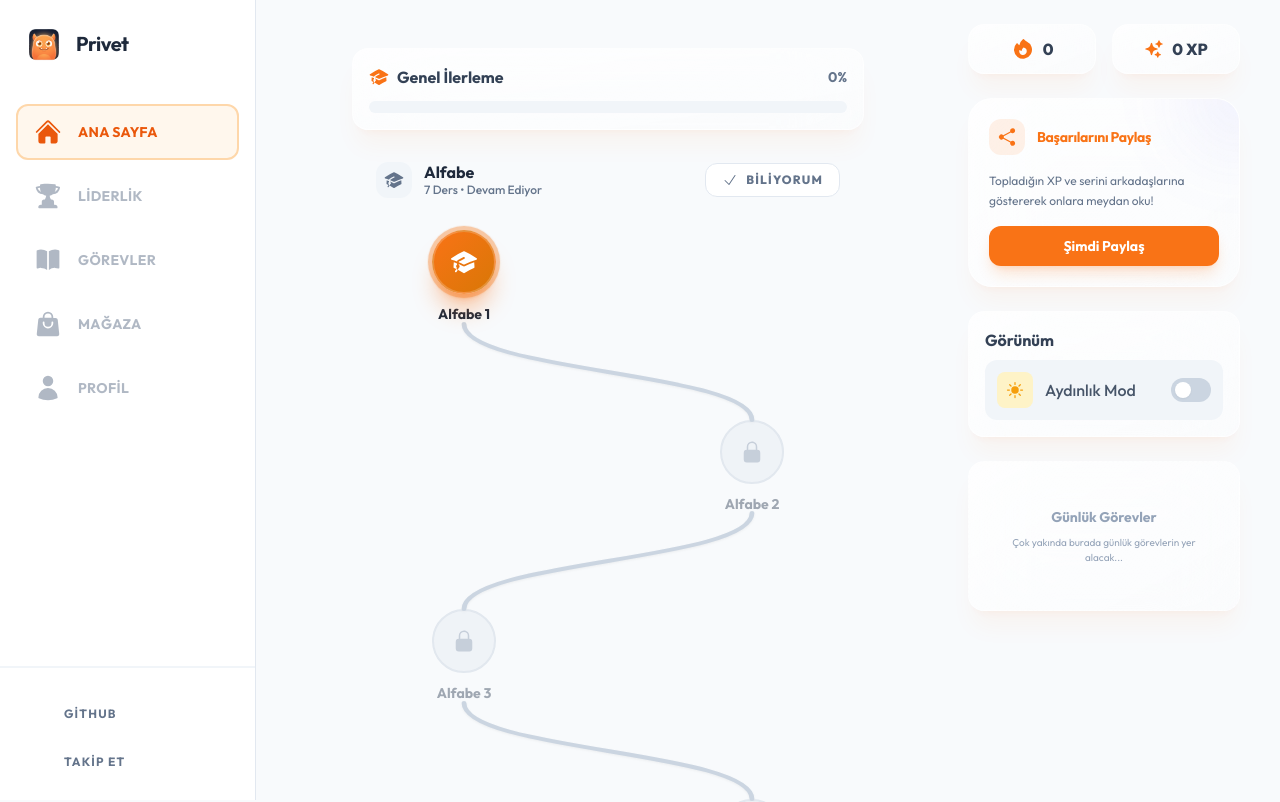
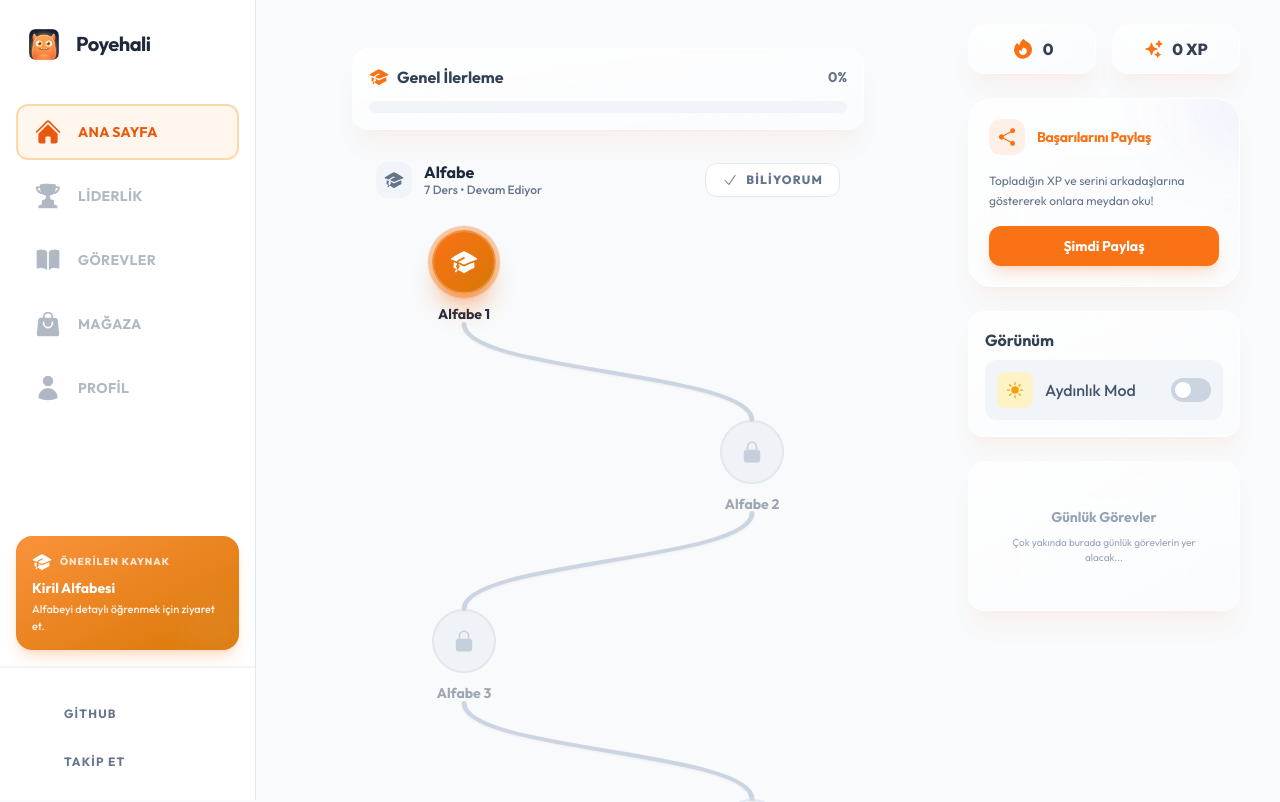
Before and after one commit to gorkembayraktar/poyehali, a React (Vite) app: page / in a window 1280 px wide. Shown: the top 802 px of the page. Built offline with nearby package versions, Linux system fonts and the light colour scheme; some icons are missing.

Commit message:
v 0.0.119 ads

```diff
--- a/index.html
+++ b/index.html
@@ -1,16 +1,20 @@
 <!DOCTYPE html>
 <html lang="tr">
+
 <head>
   <meta charset="UTF-8" />
   <link rel="icon" type="image/png" href="/favicon.png" />
   <meta name="viewport" content="width=device-width, initial-scale=1.0" />
-    <title>Privet - Rusça Öğren</title>
+  <title>Poyehali - Rusça Öğren</title>
   <link rel="preconnect" href="https://fonts.googleapis.com">
   <link rel="preconnect" href="https://fonts.gstatic.com" crossorigin>
-    <link href="https://fonts.googleapis.com/css2?family=Inter:wght@400;500;600;700;800;900&display=swap" rel="stylesheet">
+  <link href="https://fonts.googleapis.com/css2?family=Inter:wght@400;500;600;700;800;900&display=swap"
+    rel="stylesheet">
 </head>
+
 <body>
   <div id="root"></div>
   <script type="module" src="/src/main.jsx"></script>
 </body>
+
 </html>
--- a/src/components/Layout.jsx
+++ b/src/components/Layout.jsx
@@ -37,7 +37,7 @@ function Layout({ children }) {
             <div className="md:hidden sticky top-0 z-50 p-4 bg-white/80 dark:bg-[#181818]/80 backdrop-blur-md border-b border-slate-200 dark:border-white/5 flex justify-between items-center">
               <div className="flex items-center gap-2">
                 <img src={logo} alt="Rusça Logo" className="w-8 h-8 object-contain" />
-                <span className="font-bold text-slate-800 dark:text-white">Privet</span>
+                <span className="font-bold text-slate-800 dark:text-white">Poyehali</span>
               </div>
 
               {/* Mobile Stats & Toggle */}
--- a/src/components/ShareModal.jsx
+++ b/src/components/ShareModal.jsx
@@ -51,7 +51,7 @@ function ShareModal({ isOpen, onClose, stats }) {
                     const url = URL.createObjectURL(blob)
                     const a = document.createElement('a')
                     a.href = url
-                    a.download = `privet-basari-${stats.streak}-gun.png`
+                    a.download = `poyehali-basari-${stats.streak}-gun.png`
                     a.click()
                     URL.revokeObjectURL(url)
 
@@ -70,7 +70,7 @@ function ShareModal({ isOpen, onClose, stats }) {
         if (navigator.share) {
             try {
                 await navigator.share({
-                    title: 'Privet - Rusça Öğreniyorum',
+                    title: 'Poyehali - Rusça Öğreniyorum',
                     text: shareText,
                     url: shareUrl,
                 })
@@ -134,10 +134,10 @@ function ShareModal({ isOpen, onClose, stats }) {
                                 {/* Header: Logo & Branding */}
                                 <div className="relative z-10 flex items-center gap-3">
                                     <div className="w-12 h-12 rounded-2xl bg-white/10 backdrop-blur-xl border border-white/20 flex items-center justify-center p-2.5 shadow-xl">
-                                        <img src={logo} alt="Privet" className="w-full h-full object-contain" />
+                                        <img src={logo} alt="Poyehali" className="w-full h-full object-contain" />
                                     </div>
                                     <div>
-                                        <h3 className="text-xl font-black text-white tracking-tight leading-none">Privet</h3>
+                                        <h3 className="text-xl font-black text-white tracking-tight leading-none">Poyehali</h3>
                                         <p className="text-[10px] font-bold text-orange-400 uppercase tracking-[0.2em] mt-1">Rusça Öğren</p>
                                     </div>
                                 </div>
--- a/src/components/Sidebar.jsx
+++ b/src/components/Sidebar.jsx
@@ -1,6 +1,6 @@
 import { useNavigate, useLocation } from 'react-router-dom'
 import { motion } from 'framer-motion'
-import { HiHome, HiTrophy, HiBookOpen, HiShoppingBag, HiUser } from 'react-icons/hi2'
+import { HiHome, HiTrophy, HiBookOpen, HiShoppingBag, HiUser, HiAcademicCap } from 'react-icons/hi2'
 import { FaXTwitter, FaGithub } from 'react-icons/fa6'
 import logo from '../assets/logo.png'
 
@@ -25,7 +25,7 @@ function Sidebar() {
                 <div className="flex items-center gap-3">
                     <img src={logo} alt="Rusça Logo" className="w-10 h-10 object-contain" />
                     <h1 className="font-bold text-slate-800 dark:text-white text-xl tracking-tight">
-                        Privet
+                        Poyehali
                     </h1>
                 </div>
             </div>
@@ -57,6 +57,28 @@ function Sidebar() {
                     )
                 })}
             </nav>
+
+            {/* Promo Card */}
+            <div className="px-4 mb-4">
+                <a
+                    href="https://kirilalfabesi.vercel.app/"
+                    target="_blank"
+                    rel="noopener noreferrer"
+                    className="block p-4 rounded-2xl bg-gradient-to-br from-orange-400 to-amber-600 text-white shadow-lg shadow-orange-500/20 hover:scale-[1.02] transition-all duration-300 relative overflow-hidden group"
+                >
+                    <div className="relative z-10">
+                        <div className="flex items-center gap-2 mb-2">
+                            <HiAcademicCap className="w-5 h-5" />
+                            <span className="text-[10px] font-black tracking-widest uppercase opacity-80">Önerilen Kaynak</span>
+                        </div>
+                        <h4 className="font-bold text-sm leading-tight mb-1">Kiril Alfabesi</h4>
+                        <p className="text-[11px] opacity-90 font-medium">Alfabeyi detaylı öğrenmek için ziyaret et.</p>
+                    </div>
+                    {/* Decorative element */}
+                    <div className="absolute -right-4 -bottom-4 w-16 h-16 bg-white/10 rounded-full blur-xl group-hover:scale-150 transition-transform duration-500" />
+                </a>
+            </div>
+
             {/* Footer */}
             <div className="p-4 mt-auto border-t-2 border-slate-100 dark:border-white/5 pt-6 space-y-1">
                 <a
```
Lines whose indentation alone changed are shown as unchanged.
